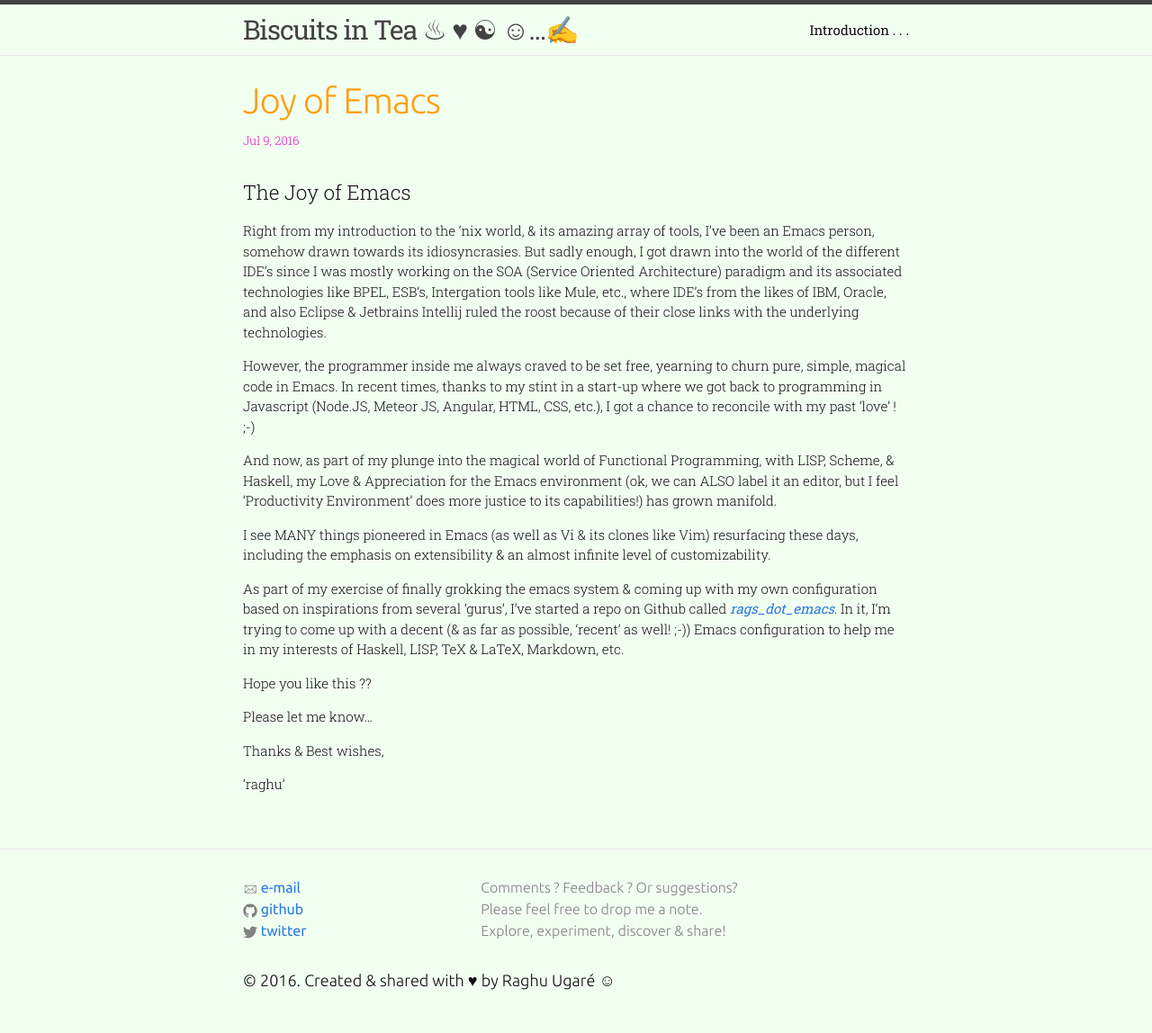
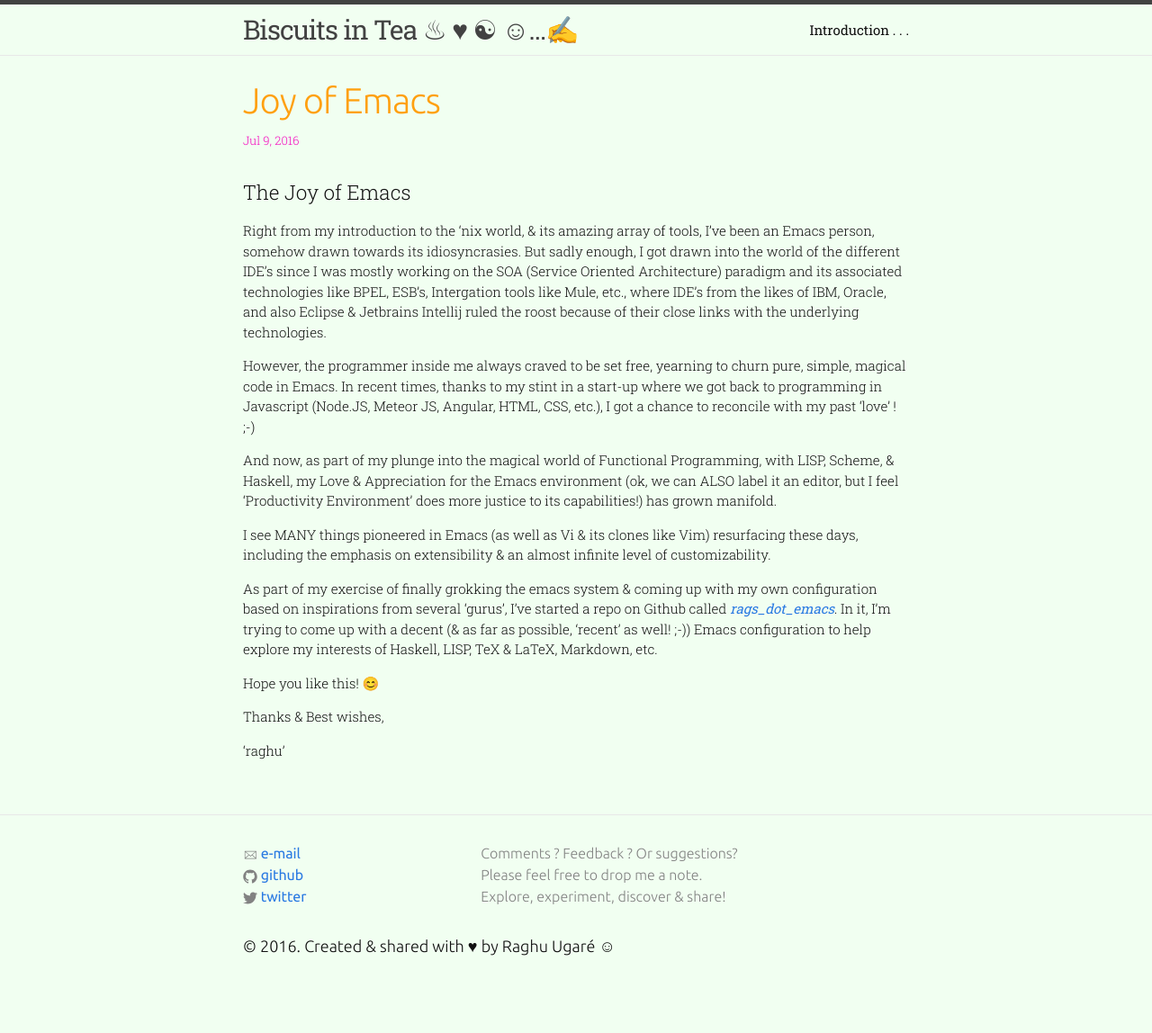
Before and after one commit to raghuugare/raghuugare.bkup, a Jekyll site: the page built from _posts/2016-07-09-joy_of_emacs.markdown, in a window 1280 px wide. Shown: the whole page at 90% size. Built offline with Jekyll 4.4.1, drawn with Linux system fonts in a browser that asks for light colours; some web fonts are replaced; after the commit the page ends 1110 px from its top, so only the background shows below that.

Commit message:
Small change in text.

```diff
--- a/_posts/2016-07-09-joy_of_emacs.markdown
+++ b/_posts/2016-07-09-joy_of_emacs.markdown
@@ -18,11 +18,9 @@ And now, as part of my plunge into the magical world of Functional Programming,
 
 I see MANY things pioneered in Emacs (as well as Vi & its clones like Vim) resurfacing these days, including the emphasis on extensibility & an almost infinite level of customizability.
 
-As part of my exercise of finally grokking the emacs system & coming up with my own configuration based on inspirations from several 'gurus', I've started a repo on Github called [_rags\_dot\_emacs_](https://github.com/raghuugare/rags_dot_emacs). In it, I'm trying to come up with a decent (& as far as possible, 'recent' as well! ;-)) Emacs configuration to help me in my interests of Haskell, LISP, TeX & LaTeX, Markdown, etc.
+As part of my exercise of finally grokking the emacs system & coming up with my own configuration based on inspirations from several 'gurus', I've started a repo on Github called [_rags\_dot\_emacs_](https://github.com/raghuugare/rags_dot_emacs). In it, I'm trying to come up with a decent (& as far as possible, 'recent' as well! ;-)) Emacs configuration to help explore my interests of Haskell, LISP, TeX & LaTeX, Markdown, etc.
 
-Hope you like this ??
-
-Please let me know...
+Hope you like this! 😊
 
 Thanks & Best wishes,
 
```
